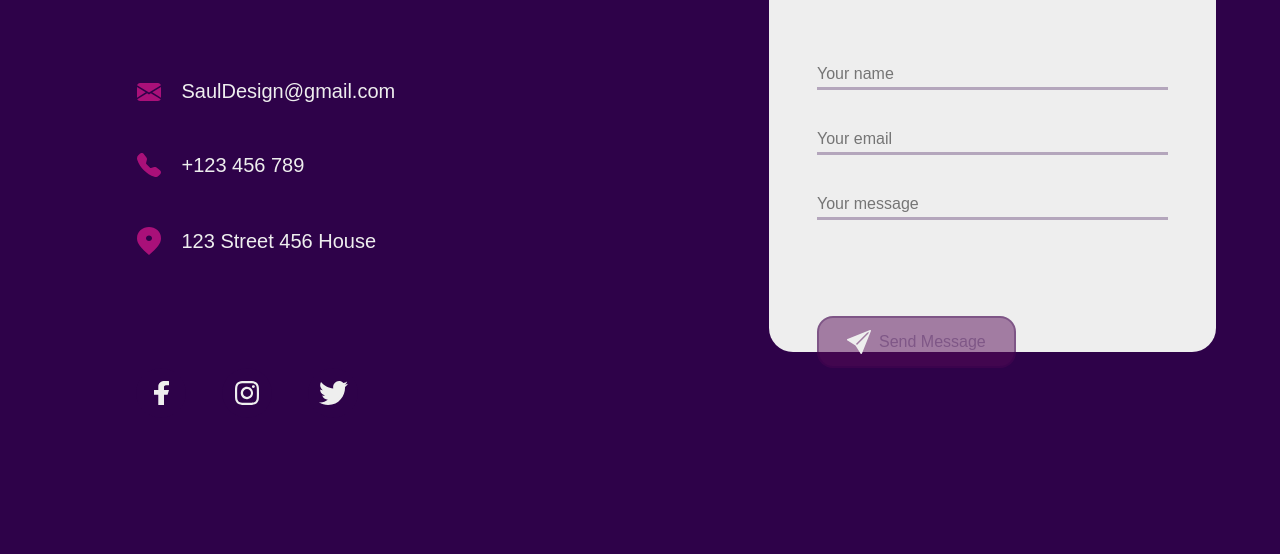
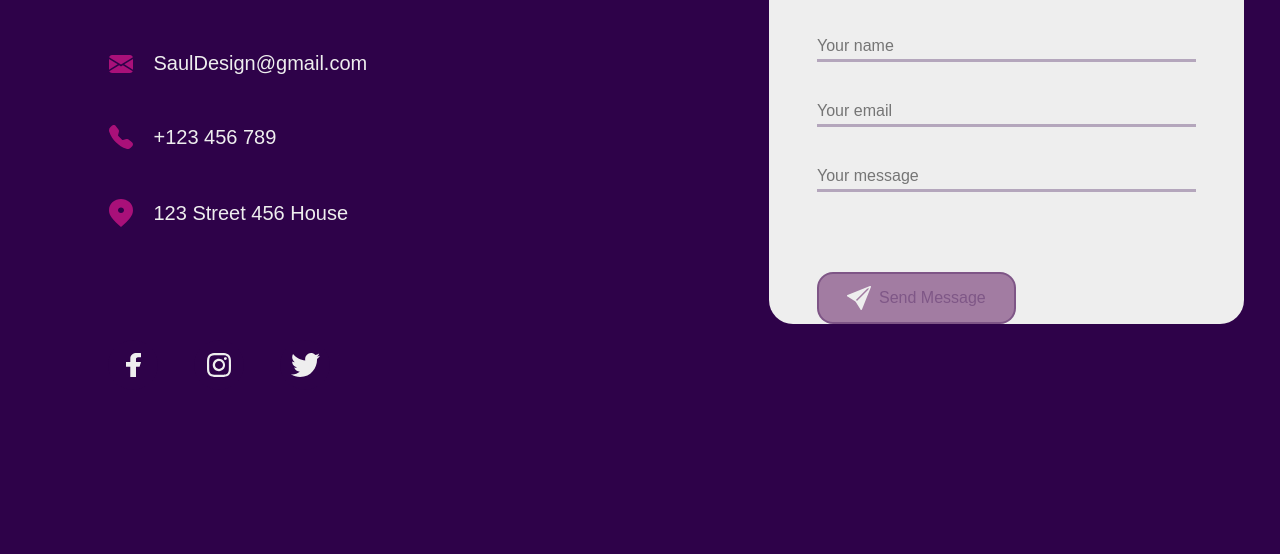
Before and after one commit to nicaciobasilio/contact_form, a website: page index.html in a window 1280 px wide. Shown: the part 312-866 px from the top of the page. After the commit the page ends 810 px from the top, so only its background shows below. Drawn offline with Linux system fonts and the light colour scheme.

Commit message:
Ajustes no layout

```diff
--- a/source/styles/_container.scss
+++ b/source/styles/_container.scss
@@ -1,6 +1,6 @@
 @use './variables';
 
 .container {
-    margin: 64px;
+    margin: 36px;
     display: flex;
 }
--- a/source/styles/_form.scss
+++ b/source/styles/_form.scss
@@ -45,7 +45,7 @@
         &__inputs {
             display: flex;
             flex-direction: column;
-            margin-bottom: 6rem;
+            margin-bottom: 80px;
 
             &__input {
                 border: none;
```
Also changed, not shown: build/styles/main.css, 1 other file.
